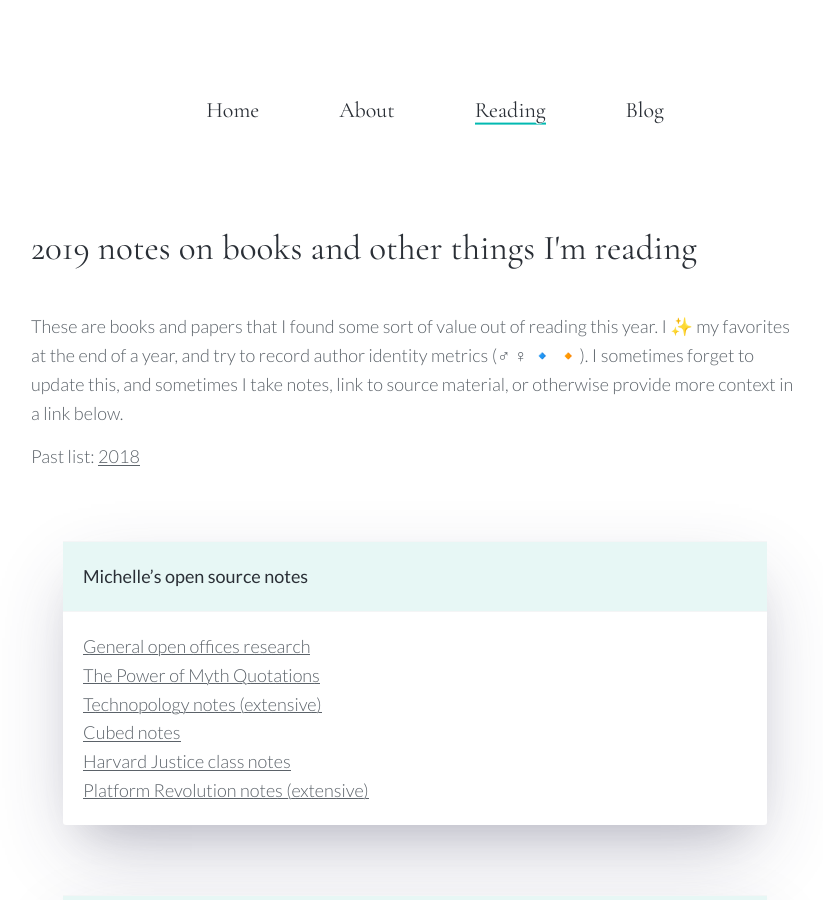
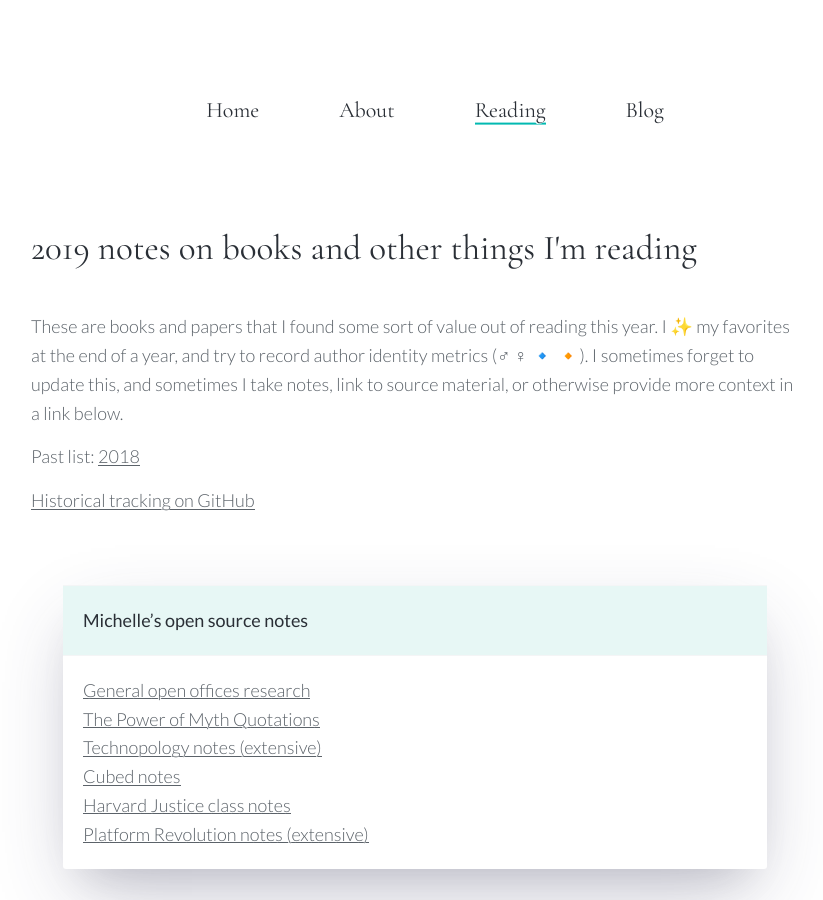
Before and after one commit to venetucci/personal-website, a Jekyll site: the page built from _pages/reading-list.md, in a window 1280 px wide and 900 px high. Shown: the whole window, without its empty margins (225-1048 px from the left). Built offline with Jekyll 4.4.1, drawn with Linux system fonts in a browser that asks for light colours; nearby versions of some CDN libraries.

Commit message:
Update from Forestry.io Michelle Venetucci Harvey updated _pages/reading-list.md

```diff
--- a/_pages/reading-list.md
+++ b/_pages/reading-list.md
@@ -5,32 +5,33 @@
 featured_image: ''
 
 ---
-
 These are books and papers that I found some sort of value out of reading this year. I ✨ my favorites at the end of a year, and try to record author identity metrics (♂ ♀ 🔹 🔸). I sometimes forget to update this, and sometimes I take notes, link to source material, or otherwise provide more context in a link below.
 
 Past list: <a href="/reading-list-2018">2018</a>
 
-|Michelle's open source notes|
-|---|
-|<a href="https://code.likeagirl.io/a-research-roundup-to-show-that-your-office-layout-is-toxic-and-some-tips-for-making-it-better-8434864b0ab2" target="_blank">General open offices research</a><br><a href="https://github.com/venetucci/book-notes/blob/master/2018%20notes/power-of-myth-notes.md" target="_blank">The Power of Myth Quotations</a><br><a href="https://github.com/venetucci/book-notes/blob/master/2018%20notes/Technopoly-notes.md" target="_blank">Technopology notes (extensive)</a><br><a href="https://github.com/venetucci/book-notes/blob/master/2018%20notes/cubed-notes.md" target="_blank">Cubed notes</a><br><a href="https://github.com/venetucci/book-notes/blob/master/2018%20notes/justice-class.md" target="_blank">Harvard Justice class notes</a><br><a href="https://github.com/venetucci/book-notes/blob/master/2018%20notes/platform-revolution-notes.md" target="_blank">Platform Revolution notes (extensive)</a>|
+[Historical tracking on GitHub](https://github.com/venetucci/book-notes)
 
-|Book title|Author(s)|Type|Extras|
-|---|---|---|---|
-|Keith Haring, The Political Line|by Dieter Buchhart, Julian Cox, Robert Farris Thompson, Julian Myers-Szupinska|Nonfiction||
-|Automating Inequality: How High-Tech Tools Profile, Police, and Punish the Poor|by Virginia Eubanks 🔸♀|Nonfiction||
-|Coming of Age in Second Life|Tom Boellstorff 🔸♂|Nonfiction||
-|Lissa: A Story about Medical Promise, Friendship, and Revolution (ethnoGRAPHIC)|by Sherine Hamdy 🔹♀, Coleman Nye 🔸♀, Sarula Bao 🔹♀, Caroline Brewer 🔹♀|Ethnographic fiction|[More information](http://lissagraphicnovel.com/)|
-|Sapiens: A Brief History of Humankind|Yuval Noah Harari 🔹♂|Nonfiction||
-|Placing Outer Space: An Earthly Ethnography of Other Worlds|Lisa Messeri 🔸♀|Nonfiction||
+| Michelle's open source notes |
+| --- |
+| <a href="https://code.likeagirl.io/a-research-roundup-to-show-that-your-office-layout-is-toxic-and-some-tips-for-making-it-better-8434864b0ab2" target="_blank">General open offices research</a><br><a href="https://github.com/venetucci/book-notes/blob/master/2018%20notes/power-of-myth-notes.md" target="_blank">The Power of Myth Quotations</a><br><a href="https://github.com/venetucci/book-notes/blob/master/2018%20notes/Technopoly-notes.md" target="_blank">Technopology notes (extensive)</a><br><a href="https://github.com/venetucci/book-notes/blob/master/2018%20notes/cubed-notes.md" target="_blank">Cubed notes</a><br><a href="https://github.com/venetucci/book-notes/blob/master/2018%20notes/justice-class.md" target="_blank">Harvard Justice class notes</a><br><a href="https://github.com/venetucci/book-notes/blob/master/2018%20notes/platform-revolution-notes.md" target="_blank">Platform Revolution notes (extensive)</a> |
 
-|Article title|Author(s)|Year|Link|
-|---|---|---|---|
-|The arts at Facebook: An aesthetic infrastructure for surveillance capitalism|Fred Turner 🔸♂|2018|[PDF](http://fredturner.stanford.edu/wp-content/uploads/Turner-Art-at-Facebook-Poetics-Preprint.pdf)|
-|Humanitarian media intervention: infrastructuring in times of forced migration|Sebastian Kubitschko & Tim Schütz|2017|[PDF](http://spheres-journal.org/humanitarian-media-intervention-infrastructuring-in-times-of-forced-migration/)|
-|Do Artifacts Have Politics|Langdon Winner|1986|[PDF](https://www.cc.gatech.edu/~beki/cs4001/Winner.pdf)|
-|Got Infrastructure? How Standards, Categories and Other Aspects of Infrastructure Influence Communication|Susan Leigh Star|2002|[PDF](http://citeseerx.ist.psu.edu/viewdoc/download?doi=10.1.1.19.7523&rep=rep1&type=pdf)|
-|The Proper Copy|Cori Hayden 🔸♀|2010|[PDF](https://anthropology.berkeley.edu/sites/default/files/proper_copy_jce_2010.pdf)|
-|Russian Neoliberal: The Entrepreneurial Ethic and the Spirit of "True Careerism"|Alexei Yurchak|2003||
-|Agency The Relation between Meaning, Power, and Knowledge|Paul Kockelman 🔸♂|2007|[PDF](http://www.sscnet.ucla.edu/anthro/faculty/duranti/reprints/Duranti2007CommentAgency.pdf)|
-|The Greatest Missions Never Flown: Anticipatory Discourse and the "Projectory" in Technical Communities|Lisa Messeri 🔸♀, Janet Vertesi 🔸♀|2015|[PDF](http://www.lisamesseri.com/uploads/2/1/4/3/21438620/messerivertesi_projectory.pdf)|
-|The materiality of the corporation: oil, gas, and corporate social technologies in the remaking of a Russian region|Douglas Rogers|2012|[PDF](https://pdfs.semanticscholar.org/9832/b90aa75e4973e518213ed65ba885e3562fa7.pdf)|
+| Book title | Author(s) | Type | Extras |
+| --- | --- | --- | --- |
+| Keith Haring, The Political Line | by Dieter Buchhart, Julian Cox, Robert Farris Thompson, Julian Myers-Szupinska | Nonfiction |  |
+| Automating Inequality: How High-Tech Tools Profile, Police, and Punish the Poor | by Virginia Eubanks 🔸♀ | Nonfiction |  |
+| Coming of Age in Second Life | Tom Boellstorff 🔸♂ | Nonfiction |  |
+| Lissa: A Story about Medical Promise, Friendship, and Revolution (ethnoGRAPHIC) | by Sherine Hamdy 🔹♀, Coleman Nye 🔸♀, Sarula Bao 🔹♀, Caroline Brewer 🔹♀ | Ethnographic fiction | More information |
+| Sapiens: A Brief History of Humankind | Yuval Noah Harari 🔹♂ | Nonfiction |  |
+| Placing Outer Space: An Earthly Ethnography of Other Worlds | Lisa Messeri 🔸♀ | Nonfiction |  |
+
+| Article title | Author(s) | Year | Link |
+| --- | --- | --- | --- |
+| The arts at Facebook: An aesthetic infrastructure for surveillance capitalism | Fred Turner 🔸♂ | 2018 | PDF |
+| Humanitarian media intervention: infrastructuring in times of forced migration | Sebastian Kubitschko & Tim Schütz | 2017 | PDF |
+| Do Artifacts Have Politics | Langdon Winner | 1986 | PDF |
+| Got Infrastructure? How Standards, Categories and Other Aspects of Infrastructure Influence Communication | Susan Leigh Star | 2002 | PDF |
+| The Proper Copy | Cori Hayden 🔸♀ | 2010 | PDF |
+| Russian Neoliberal: The Entrepreneurial Ethic and the Spirit of "True Careerism" | Alexei Yurchak | 2003 |  |
+| Agency The Relation between Meaning, Power, and Knowledge | Paul Kockelman 🔸♂ | 2007 | PDF |
+| The Greatest Missions Never Flown: Anticipatory Discourse and the "Projectory" in Technical Communities | Lisa Messeri 🔸♀, Janet Vertesi 🔸♀ | 2015 | PDF |
+| The materiality of the corporation: oil, gas, and corporate social technologies in the remaking of a Russian region | Douglas Rogers | 2012 | PDF |
```
